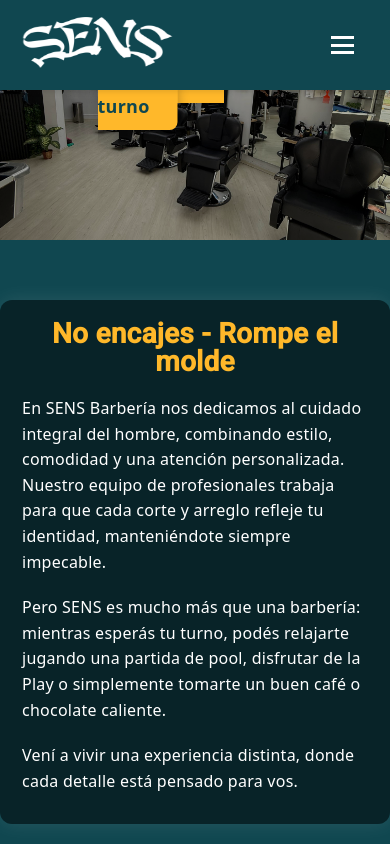
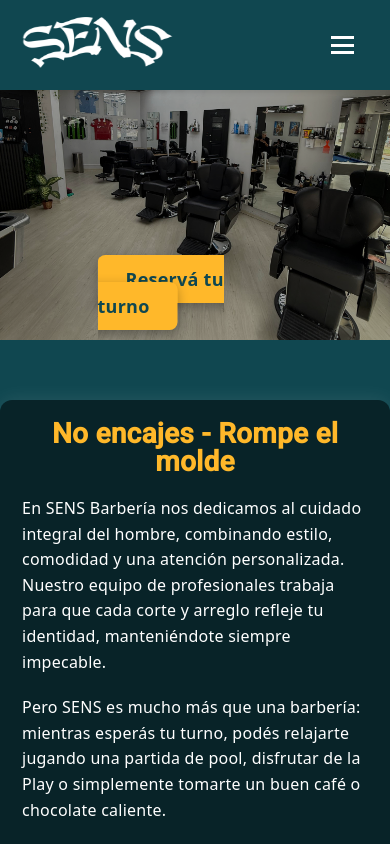
Before and after one commit to Nachito16/Sens, an Angular app: page / in a window 390 px wide. Shown: the top 844 px of the page. Built offline with nearby package versions, Linux system fonts and the light colour scheme; no server answers.

Commit message:
ajuste boton a mobile

```diff
--- a/src/app/componentes/vistas/index/index.component.css
+++ b/src/app/componentes/vistas/index/index.component.css
@@ -58,7 +58,7 @@
   }
 
   50% {
-    transform: scale(1.2);
+    transform: scale(1.7);
   }
 
   100% {
@@ -108,7 +108,7 @@
 
 @media screen and (max-width: 1150px) {
   .hero-image {
-    height: 400px;
+    height: 500px;
   }
 
   .banner-text {
@@ -119,18 +119,24 @@
 
 @media screen and (max-width: 768px) {
   .hero-image {
-    height: 320px;
+    height: 420px;
   }
 
   .banner-text {
     font-size: 20px;
     margin-bottom: 4px;
   }
+
+  .hero-button-container {
+
+  bottom: 20px; /* posición más baja */
+
+}
 }
 
 @media screen and (max-width: 426px) {
   .hero-image {
-    height: 240px;
+    height: 340px;
   }
 
   .banner-text {
```
